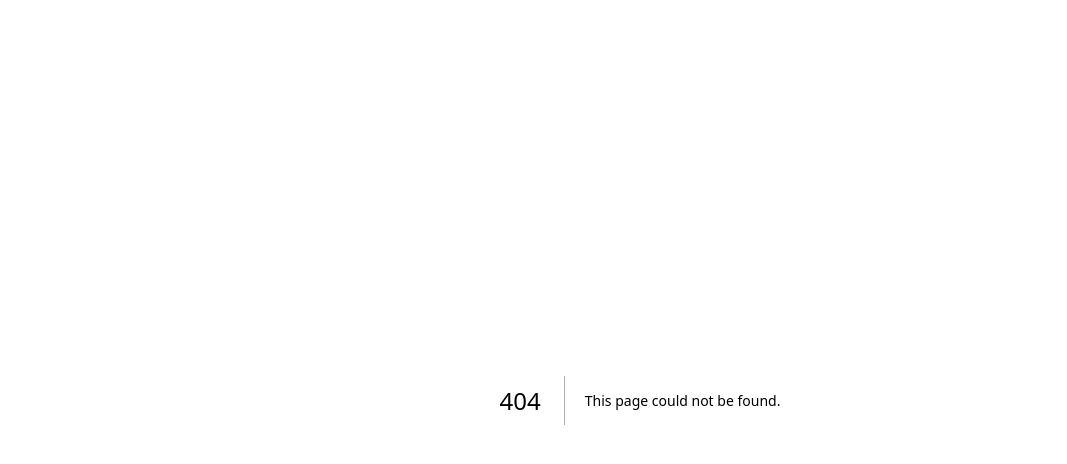
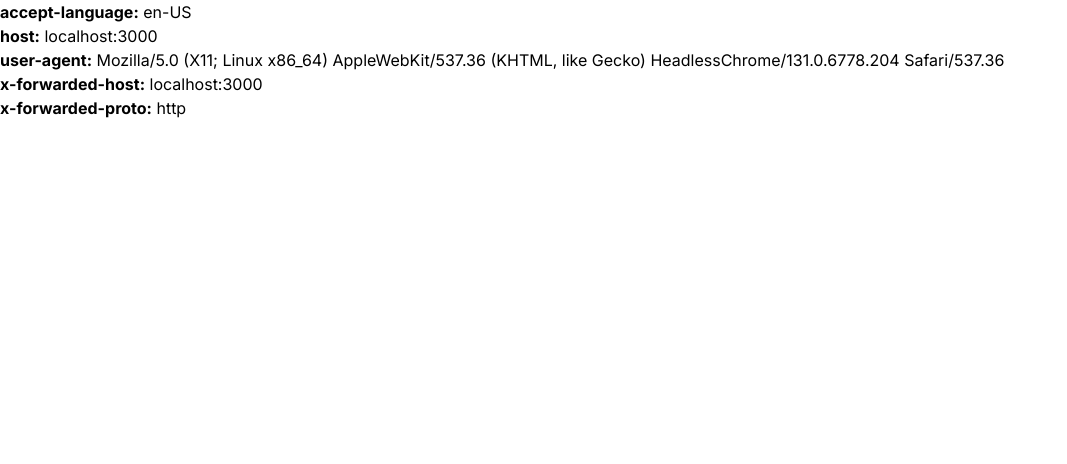
Before and after one commit to 4ndrs/server-components-tests, a Next.js app: page /test2 in a window 1280 px wide. Before the commit this address had no page. Shown: the top 464 px of the page, without its empty margins (0-1067 px from the left). Built offline with nearby package versions, Linux system fonts and the light colour scheme.

Commit message:
Add headers test

```diff
--- /dev/null
+++ b/app/test2/page.tsx
@@ -0,0 +1,19 @@
+import { headers } from "next/headers";
+
+const Page = () => {
+  const headersList = headers();
+
+  return (
+    <>
+      <ul>
+        {Array.from(headersList.entries()).map(([key, value]) => (
+          <li key={key}>
+            <strong>{key}:</strong> {value || "{BLANK}"}
+          </li>
+        ))}
+      </ul>
+    </>
+  );
+};
+
+export default Page;
```
